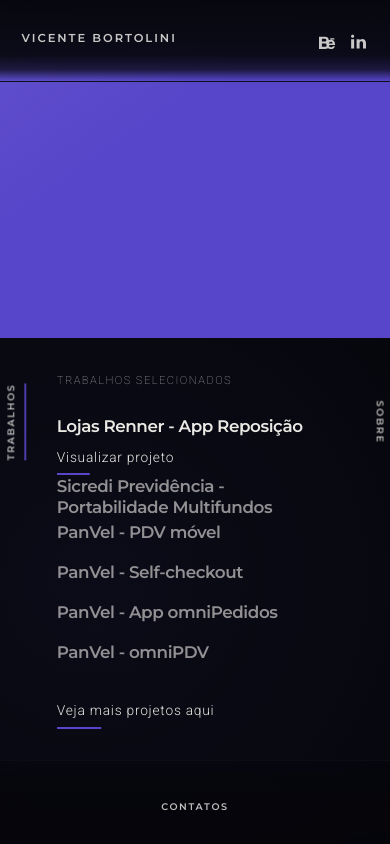
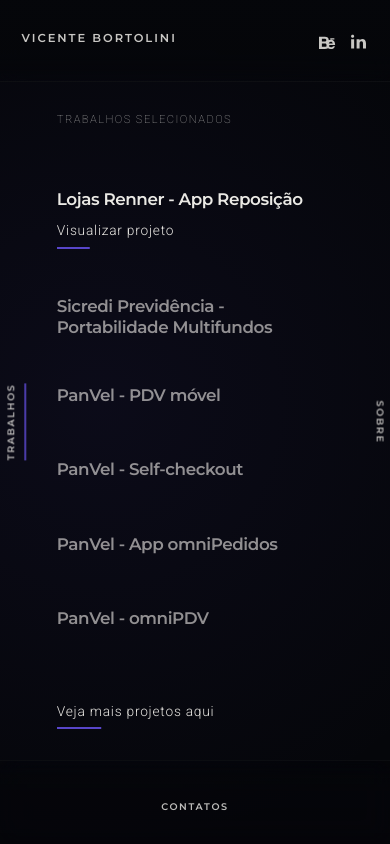
Before and after one commit to vicenteb/vicente-bortolini-portfolio, a Next.js app: page /trabalhos in a window 390 px wide. Built offline with nearby package versions, Linux system fonts and the light colour scheme.

Commit message:
Simplifica Trabalhos em telas touch

```diff
--- a/app/globals.css
+++ b/app/globals.css
@@ -1002,19 +1002,17 @@
 
   .works-content {
     grid-template-columns: 1fr;
-    grid-template-rows: 40svh 60svh;
+    grid-template-rows: 1fr;
   }
 
   .works-preview {
-    grid-column: 1;
-    grid-row: 1;
+    display: none;
   }
 
   .works-list-panel {
     grid-column: 1;
-    grid-row: 2;
-    justify-content: flex-start;
-    padding: 2.2rem 3.55rem
+    grid-row: 1;
+    padding: calc(7rem + env(safe-area-inset-top)) 3.55rem
       calc(7.2rem + env(safe-area-inset-bottom));
   }
 
@@ -1216,19 +1214,17 @@
 @media (min-width: 761px) and (max-width: 1366px) and (pointer: coarse) {
   .works-content {
     grid-template-columns: 1fr;
-    grid-template-rows: 44svh 56svh;
+    grid-template-rows: 1fr;
   }
 
   .works-preview {
-    grid-column: 1;
-    grid-row: 1;
+    display: none;
   }
 
   .works-list-panel {
     grid-column: 1;
-    grid-row: 2;
-    justify-content: flex-start;
-    padding: clamp(2.5rem, 4vh, 3.5rem)
+    grid-row: 1;
+    padding: clamp(7.4rem, 13vh, 9.5rem)
       clamp(5.5rem, 7.5vw, 7.5rem) clamp(5.5rem, 9vh, 7rem);
   }
 
```
